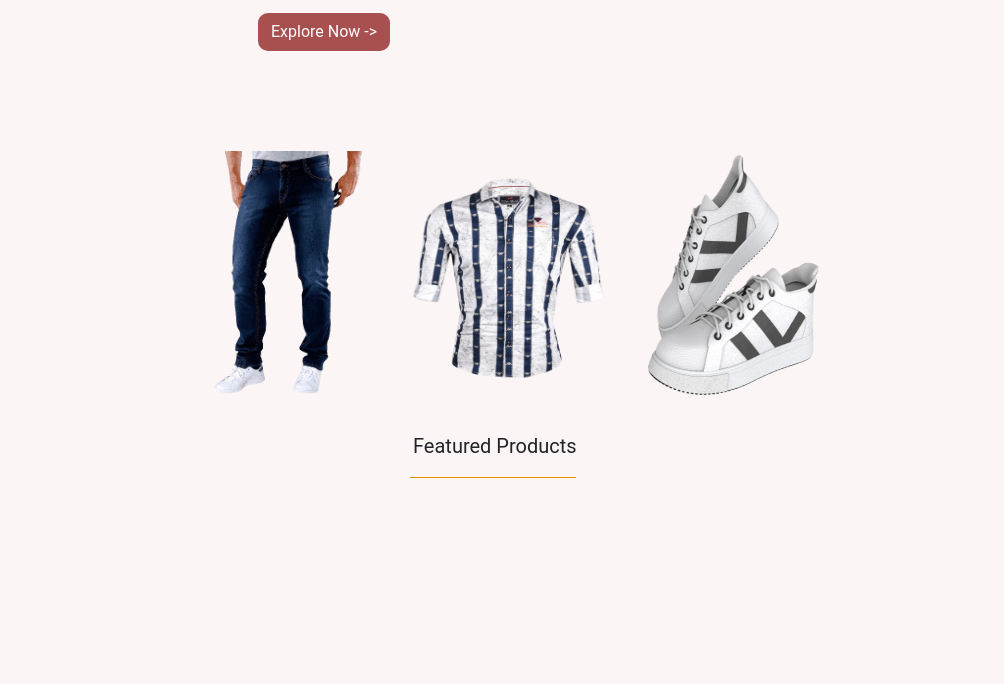
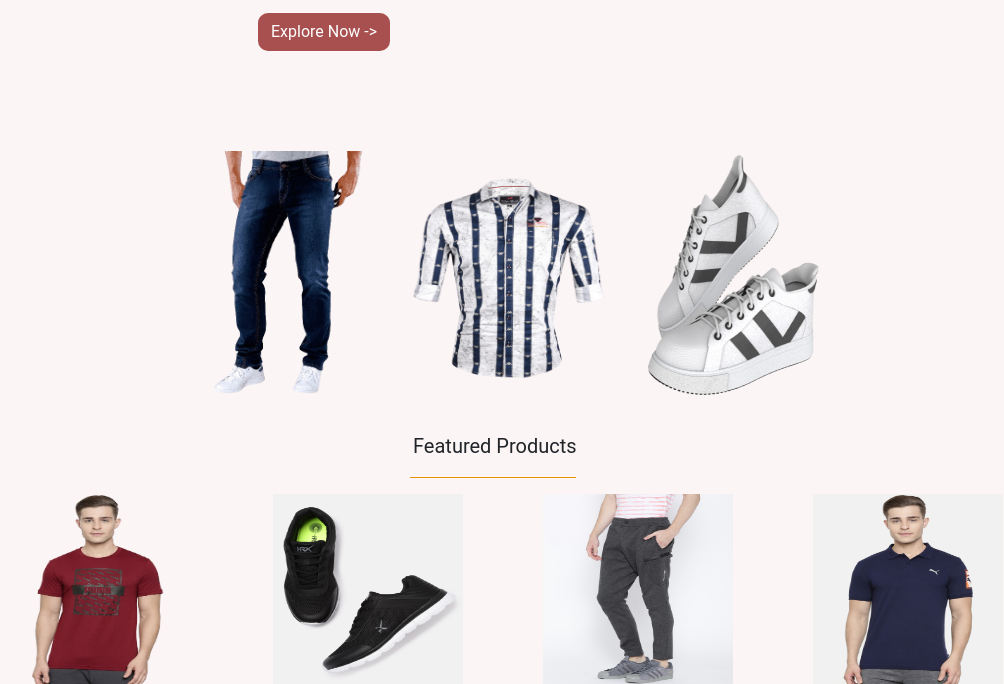
Before and after one commit to priya-shruti/EcommerceWebsite, a plain HTML site: page index.html in a window 1280 px wide. Shown: the part 745-1429 px from the top of the page, without its empty margins (147-1151 px from the left). Before the commit the page ends 1239 px from the top, so only its background shows below. Drawn offline with nearby package versions, Linux system fonts and the light colour scheme.

Commit message:
third commit

```diff
--- a/index.html
+++ b/index.html
@@ -52,6 +52,22 @@
         <p class="feature">Featured Products</p>
         <hr>
     </div>
+    <div class="container">
+        <div class="row">
+            <div class="column">
+                <img src="images/product1.png" class="product1">
+            </div>
+            <div class="column">
+                <img src="images/product-2.jpg" class="product1">
+            </div>
+            <div class="column">
+                <img src="images/product-3.jpg" class="product1">
+            </div>
+            <div class="column">
+                <img src="images/product-4.jpg" class="product1">
+            </div>
+        </div>
+    </div>
 </body>
 
 
--- a/style.css
+++ b/style.css
@@ -96,6 +96,7 @@ body {
     width: 200px;
     margin-left: 200px;
     margin-top: 100px;
+    cursor: pointer;
 }
 
 .shirt {
@@ -103,6 +104,7 @@ body {
     width: 200px;
     margin-top: 100px;
     margin-left: 20px;
+    cursor: pointer;
 }
 
 .feature {
@@ -117,6 +119,14 @@ hr {
     height: 20%;
     margin-left: auto;
     margin-right: auto;
+}
+.product{
+    align-self: center;
+}
+.product1{
+    height: 190px;
+    width: 190px;
+    margin-left: 80px;
 }
 
 @media (max-width:991px) {
@@ -145,11 +155,11 @@ hr {
         margin-left: 100px;
     }
 
-    /* .row_product {
-        flex-direction: column;
-    } */
-
     .feature {
         margin-left: 150px;
     }
+    .product1{
+        margin-left: 25px;
+        margin-top: 15px;
+    }
 }
```
Also changed, not shown: images/product-2.jpg (added), images/product-3.jpg (added), images/product-4.jpg (added), images/product1.png (added).
